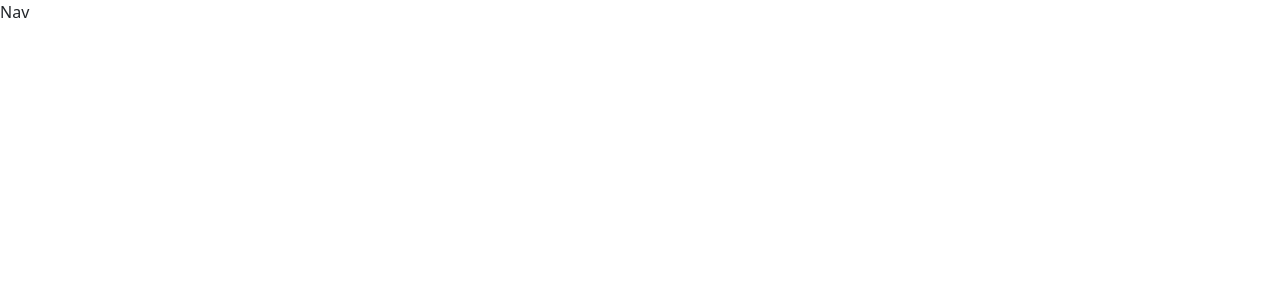
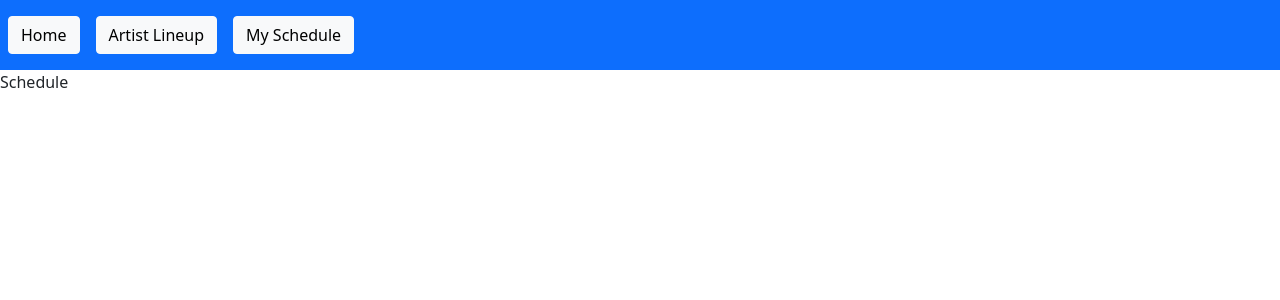
Before and after one commit to kjosenenko/band-booker-client, a React (Create React App) app: page /schedule in a window 1280 px wide. Shown: the top 300 px of the page. Built offline with nearby package versions, Linux system fonts and the light colour scheme.

Commit message:
added links to nav

```diff
--- a/src/App.js
+++ b/src/App.js
@@ -3,6 +3,9 @@ import './App.css';
 import {BrowserRouter as Router, Switch, Route} from 'react-router-dom'
 import Nav from './components/Nav'
 import Home from './components/Home'
+import Lineup from './components/Lineup'
+import Schedule from './components/Schedule'
+import ErrorPage from './components/ErrorPage'
 
 class App extends Component {
   render() {
@@ -11,6 +14,9 @@ class App extends Component {
         <Nav />
         <Switch>
           <Route exact path="/" component={Home}/>
+          <Route exact path="/lineup" component={Lineup}/>
+          <Route exact path="/schedule" component={Schedule}/>
+          <Route component={ErrorPage}/>
         </Switch>
       </Router>
     );
--- a/src/components/Error.js
+++ b/src/components/ErrorPage.js
@@ -1,6 +1,6 @@
 import React, { Component } from 'react'
 
-class Error extends Component {
+class ErrorPage extends Component {
     render() {
         return (
             <div>
@@ -10,4 +10,4 @@ class Error extends Component {
     }
 }
 
-export default Error
+export default ErrorPage
--- a/src/components/Nav.js
+++ b/src/components/Nav.js
@@ -1,11 +1,16 @@
 import React, { Component } from 'react'
+import {Link} from 'react-router-dom'
 
 class Nav extends Component {
     render() {
         return (
-            <div>
-                Nav
-            </div>
+            <nav className="navbar navbar-expand-lg navbar-light bg-primary">
+                <ul className="navbar-nav me-auto mb-2 mb-lg-0">
+                    <li className="nav-link"><Link className="btn btn-light" to="/">Home</Link></li>
+                    <li className="nav-link"><Link className="btn btn-light" to="/lineup">Artist Lineup</Link></li>
+                    <li className="nav-link"><Link className="btn btn-light" to="/schedule">My Schedule</Link></li>
+                </ul>
+            </nav>
         )
     }
 }
--- a/src/reducers/scheduleReducer.js
+++ b/src/reducers/scheduleReducer.js
@@ -3,7 +3,7 @@ const initialState = {
     loading: true
 }
 
-const scheduleReducer = (state, action) => {
+const scheduleReducer = (state=initialState, action) => {
     switch(action.type) {
         default:
             return state
```
